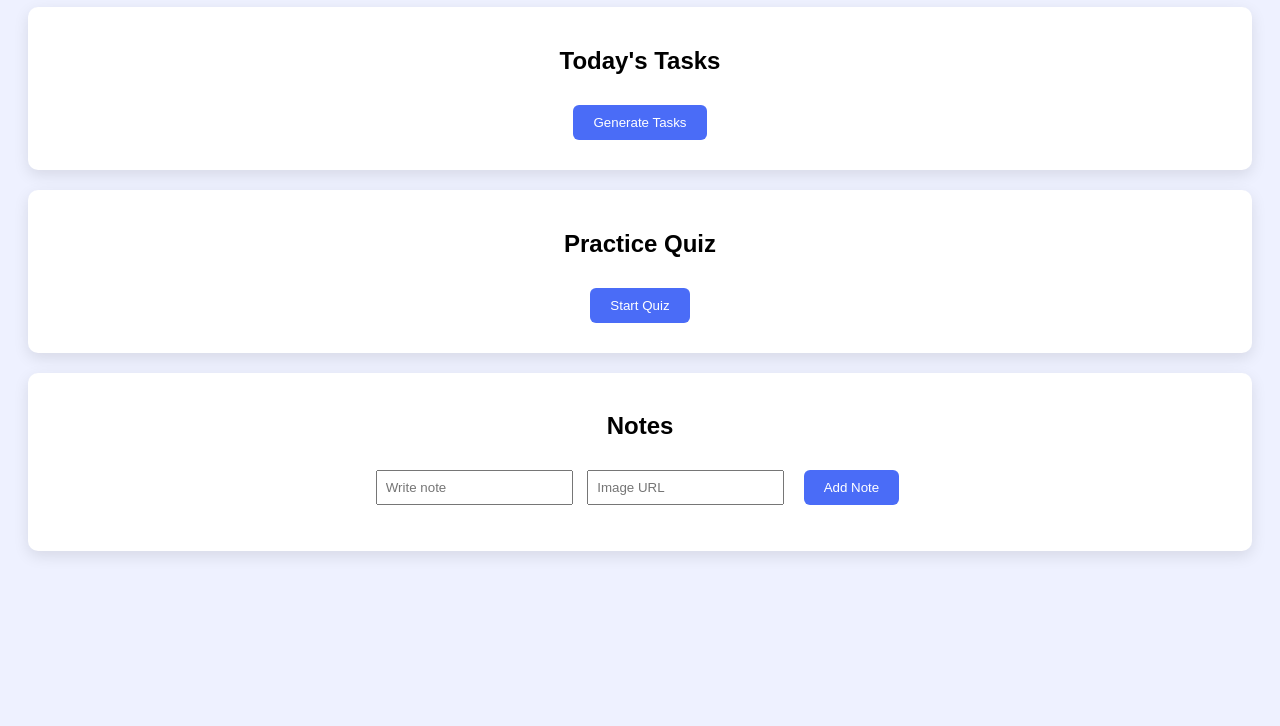
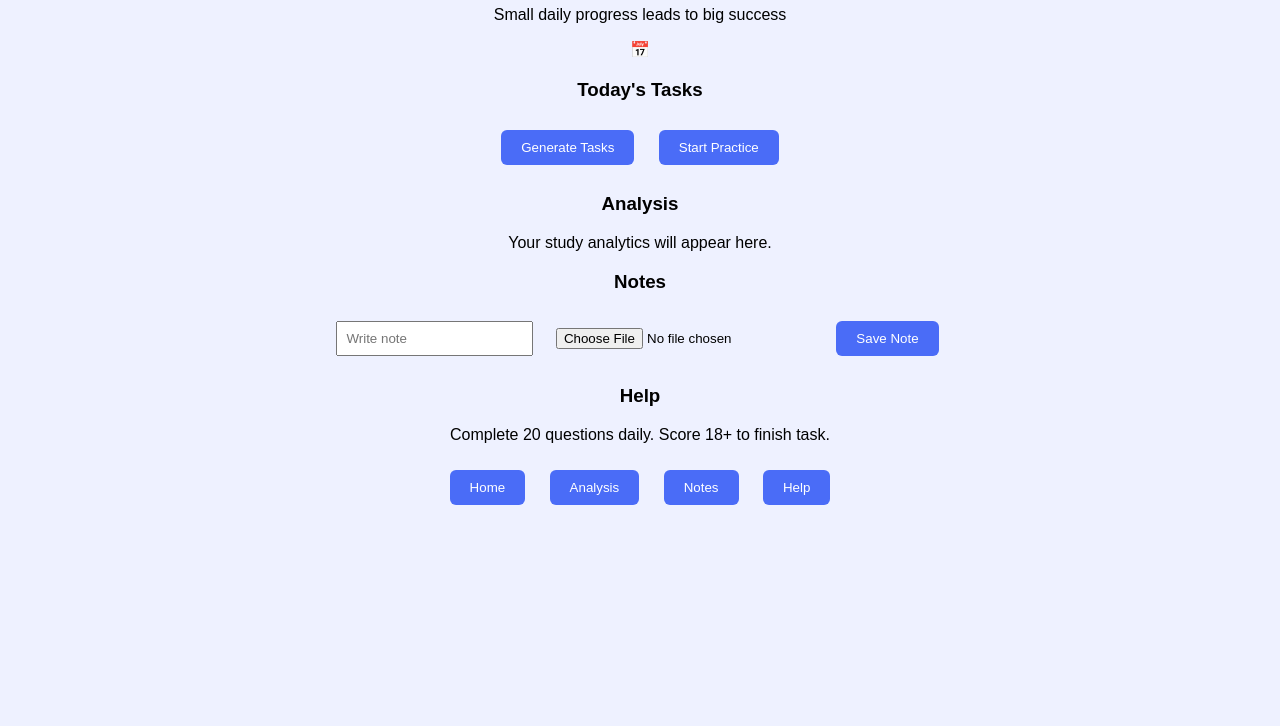
Before and after one commit to mrshashi100k-web/Study-smartt, a website: page public/index.html in a window 1280 px wide. Shown: the part 74-800 px from the top of the page. Drawn offline with Linux system fonts and the light colour scheme.

Commit message:
Update index.html

```diff
--- a/public/index.html
+++ b/public/index.html
@@ -1,53 +1,82 @@
 <!DOCTYPE html>
 <html>
-
 <head>
-
+<meta name="viewport" content="width=device-width,initial-scale=1">
 <title>StudyFlow</title>
-
 <link rel="stylesheet" href="style.css">
-
 </head>
 
 <body>
 
-<h1>📚 StudyFlow</h1>
+<!-- Background Music -->
+<audio id="bgMusic" autoplay loop>
+  <source src="bg.mp3" type="audio/mpeg">
+</audio>
 
-<div class="card">
+<!-- Welcome Screen -->
+<div id="welcome">
+  <h1>StudyFlow</h1>
+  <p>Small daily progress leads to big success</p>
+</div>
 
-<h2>Today's Tasks</h2>
+<!-- Main App -->
+<div id="app">
 
+<header>
+  <div class="calendar">📅 <span id="date"></span></div>
+  <h2 id="motivation"></h2>
+</header>
+
+<section id="home" class="screen">
+
+<h3>Today's Tasks</h3>
 <div id="tasks"></div>
 
 <button onclick="loadTasks()">Generate Tasks</button>
 
-</div>
-
-<div class="card">
-
-<h2>Practice Quiz</h2>
-
-<button onclick="startQuiz()">Start Quiz</button>
+<button onclick="startQuiz()">Start Practice</button>
 
 <div id="quiz"></div>
 
+</section>
+
+<section id="analysis" class="screen">
+<h3>Analysis</h3>
+<p>Your study analytics will appear here.</p>
+</section>
+
+<section id="notes" class="screen">
+
+<h3>Notes</h3>
+
+<input id="noteText" placeholder="Write note">
+
+<input type="file" id="imgUpload">
+
+<button onclick="saveNote()">Save Note</button>
+
+<div id="notesList"></div>
+
+</section>
+
+<section id="help" class="screen">
+<h3>Help</h3>
+<p>Complete 20 questions daily. Score 18+ to finish task.</p>
+</section>
+
 </div>
 
-<div class="card">
+<!-- Bottom Navigation -->
+<nav>
 
-<h2>Notes</h2>
+<button onclick="showScreen('home')">Home</button>
+<button onclick="showScreen('analysis')">Analysis</button>
+<button onclick="showScreen('notes')">Notes</button>
+<button onclick="showScreen('help')">Help</button>
 
-<input id="noteText" placeholder="Write note">
-<input id="imageLink" placeholder="Image URL">
-
-<button onclick="saveNote()">Add Note</button>
-
-<ul id="notes"></ul>
-
-</div>
+</nav>
 
 <script src="script.js"></script>
 
 </body>
-
 </html>
```
